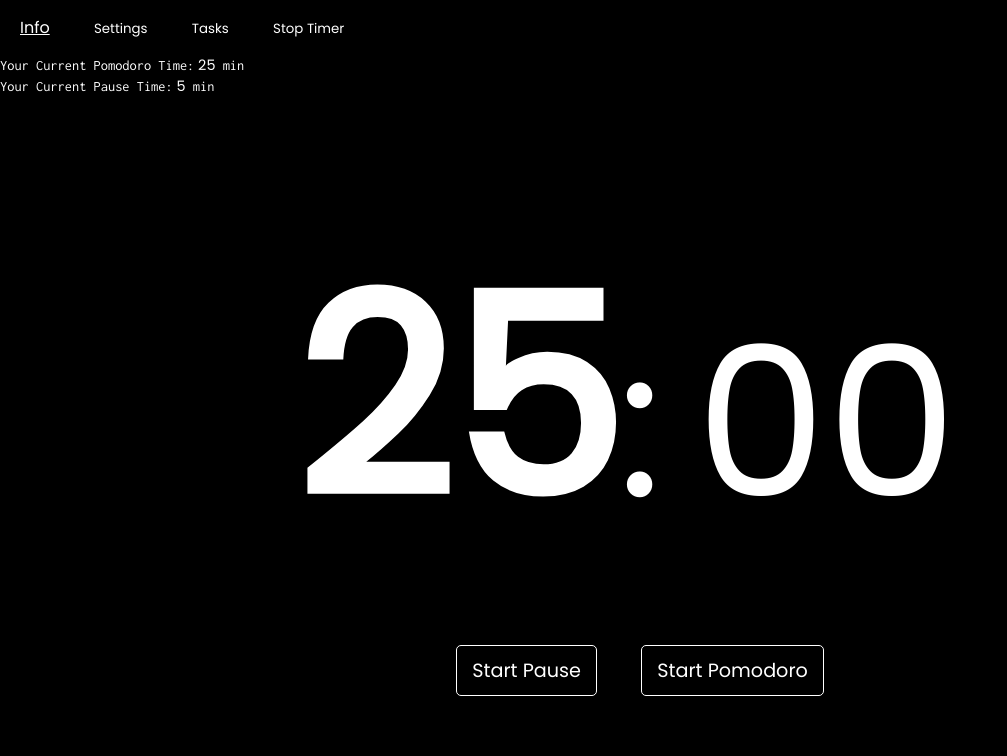
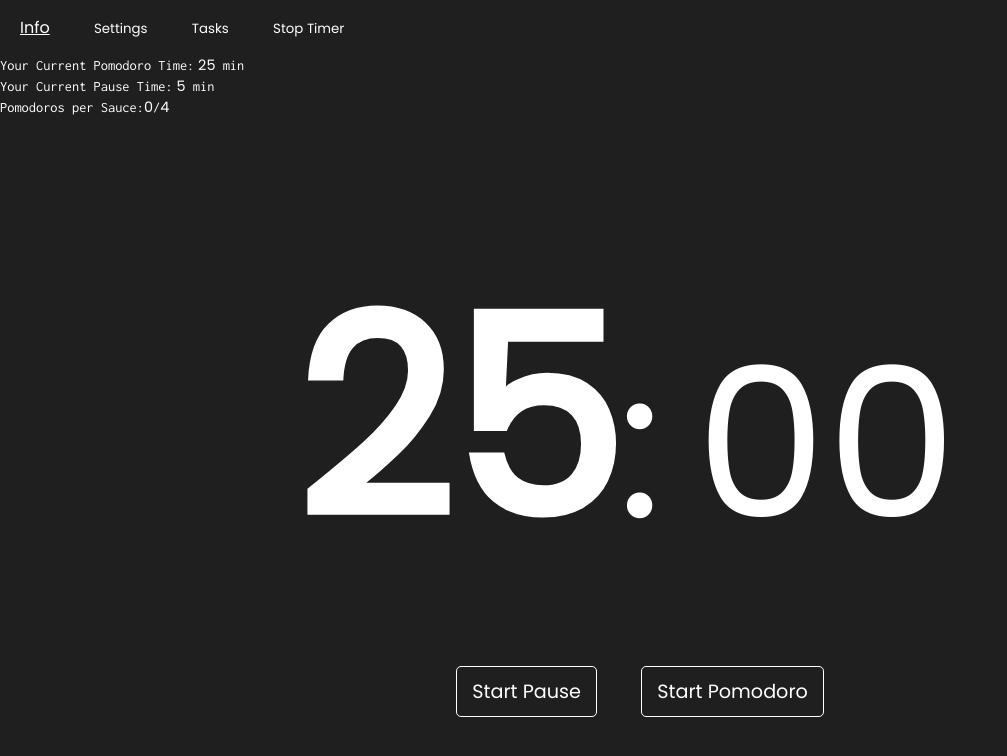
Before and after one commit to rrezartbuzhala/pomo, a plain HTML site: page pomodoro/index.html in a window 1280 px wide. Shown: the whole page, without its empty margins (0-1007 px from the left). Drawn offline with Linux system fonts and the light colour scheme.

Commit message:
sauce thing added

```diff
--- a/pomodoro/index.html
+++ b/pomodoro/index.html
@@ -11,27 +11,77 @@
 
 </head>
 
-<body>
+<body id="body">
     <section class="menu" id="settings">
-        <p id="exit-menu" onclick="HideMenu('settings');">Exit</p>
         <section class="settings-section" id="time-settings">
-            <p>Pomodoro time:</p>
-            <input class="settings-input" id="pomodoro-time" type="text">
-            <input class="settings-input" id="pause-time" type="text">
+            <h3>Time Settings</h3>
+            <!-- <input class="settings-input" type="number" id="pomodoro-time" type="text"><br> -->
+            <section class="two-settings">
+                <section class="one-setting">
+                    <p>Pomodoro Time:</p>
+                    <input class="settings-input" type="number" id="pomodoro-time" type="text">
+                </section>
+                <section class="one-setting">
+                    <p>Pause Time:</p>
+                    <input class="settings-input" type="number" id="pause-time" type="text">
+                </section>
+            </section>
+            <section class="two-settings">
+                    <section class="one-setting">
+                        <p>Pomodoros per Sauce: <span title="Typically after 4 pomodoros(140 minutes) one task is done and than you can take a longer pause, so with this option you can decide how many pomodoros you need for one task" id="sauce-info">?</span></p>
+                        <input class="settings-input" type="number" id="sauce-time" type="text">
+                    </section>
+                    <section class="one-setting">
+                        <p>Pause time after Sauce:</p>
+                        <input class="settings-input" type="number" id="after-sauce-time" type="text">
+                    </section>
+                </section>
         </section>
-        <button class="btn" onclick="SaveSettings();">Save Settings</button>
+        <section class="settings-section">
+                <h3>Time Settings</h3>
+                <section class="two-settings">
+                        <section class="one-setting">
+                            <p>Pomodoro Time:</p>
+                            <input class="settings-input" type="number" id="pomodoro-time" type="text">
+                        </section>
+                        <section class="one-setting">
+                            <p>Pause Time:</p>
+                            <input class="settings-input" type="number" id="pause-time" type="text">
+                        </section>
+                    </section>
+                    <section class="two-settings">
+                            <section class="one-setting">
+                                <p>Pomodoros per Sauce:</p>
+                                <input class="settings-input" type="number" id="sauce-time" type="text">
+                            </section>
+                            <section class="one-setting">
+                                <p>Pause time after Sauce:</p>
+                                <input class="settings-input" type="number" id="after-sauce-time" type="text">
+                            </section>
+                        </section>
+        </section>
+        <section class="settings-section">
+                <h3>Time Settings</h3>
+                <p>Pomodoro time:</p>
+                <input class="settings-input" type="number" id="pomoro-time" type="text"><br>
+                <p>Pause time:</p>
+                <input class="settings-input" type="number" id="paus-time" type="text">
+        </section>
+        <p onclick="SaveSettings();">Save Settings</p>
+        <p onclick="HideMenu('settings');">Cancel Settings</p>
     </section>
     <section class="menu" id="tasks">
         <p onclick="HideMenu('tasks');">X</p>
     </section>
     <ul class="list">
-        <li><a target="_blank" href="https://en.wikipedia.org/wiki/Pomodoro_Technique">Info</a></li>
+        <li><a target="_blank" href="https://en.wikipedia.org/wiki/Pomodoro_Technique" style="color:#ffffff">Info</a></li>
         <li><button class="btn" id="settings-button" onclick="ShowMenu('settings');">Settings</button></li>
         <li><button class="btn" id="tasks-button" onclick="ShowMenu('tasks');">Tasks</button></li>
         <li><button class="btn" onclick="location.reload();">Stop Timer</button></li>
     </ul>
     <p class="time-info">Your Current Pomodoro Time:<span id="pomodoro-time_show"> 25</span> min</p>
     <p class="time-info">Your Current Pause Time:<span id="pause-time_show"> 5</span> min</p>
+    <p class="time-info">Pomodoros per Sauce:<span id="counter">0</span>/<span id="pomodoro-per-sauce"></span></p>
     <section class="counter paramore">
         <p class="counter-clock" id="min">25</p>
         <p class="counter-clock">:</p>
--- a/pomodoro/script.js
+++ b/pomodoro/script.js
@@ -8,6 +8,7 @@ if(localStorage.getItem("workTime") != null)
 {
     setWork = parseInt(localStorage.getItem("workTime"))-1;
     document.getElementById("pomodoro-time_show").innerHTML = " "+localStorage.getItem("workTime");
+    document.getElementById("min").innerHTML = " "+localStorage.getItem("workTime");
 }
 if(localStorage.getItem("pauseTime") != null)
 {
@@ -22,6 +23,19 @@ var messageDOM = document.getElementById("message");
 var message;
 //Buttons for Starting a timer
 var startLoad = document.getElementsByClassName("start-load");
+//pomotoros counter
+var counter = 0;
+var counterDOM = document.getElementById("counter");
+//pomotoros per sauce setiings
+var perSauceDOM = document.getElementById("sauce-time");
+var perSauce = 4;
+document.getElementById("pomodoro-per-sauce").innerHTML = perSauce;
+if(localStorage.getItem("perSauce") != null)
+{
+    document.getElementById("pomodoro-per-sauce").innerHTML = localStorage.getItem("perSauce");
+}
+//Background Pictures
+document.getElementsByTagName("body")[0].style.backgroundImage = "url('bgimages/"+Math.floor(Math.random()*8)+".jpg')";
 
 //Load The CountDown
 function Load()
@@ -65,9 +79,14 @@ function PomodoroFinished()
 {
     //qka ndoth pasi qe mbaron pomodoro
     messageDOM.innerHTML = message;
+    //var id = chrome.tabs.getCurrentTab().tabId;
+    //console.log(id);
+    //var remove = browser.tabs.remove(id+1);
     document.getElementById("sound").play();
     startLoad[0].style.display = "initial";
     startLoad[1].style.display = "initial";
+    document.getElementById("counter").innerHTML = ++counter;
+
 }
 //
 function StartLoad(message)
@@ -81,9 +100,9 @@ function StartLoad(message)
     else if (message == "pomodoro") {
         pomodoroMinute = setWork;
         this.message = "Your pomodoro is over";
-        var ytLinks = ["https://www.youtube.com/watch?v=-nHf84N0Iu4", "https://www.youtube.com/watch?v=-nHf84N0Iu4", "https://www.youtube.com/watch?v=-nHf84N0Iu4", "https://www.youtube.com/watch?v=-nHf84N0Iu4"]
-        var random = Math.floor(Math.random() * 4);
-        window.open(ytLinks[random], '_blank');
+        // var ytLinks = ["https://www.youtube.com/watch?v=-nHf84N0Iu4", "https://www.youtube.com/watch?v=-nHf84N0Iu4", "https://www.youtube.com/watch?v=-nHf84N0Iu4", "https://www.youtube.com/watch?v=-nHf84N0Iu4"]
+        // var random = Math.floor(Math.random() * 4);
+        // window.open(ytLinks[random], '_blank');
     }
     minutes.innerHTML = DoubleDigit(pomodoroMinute+1);
     second = 60;
@@ -94,7 +113,7 @@ function StartLoad(message)
 }
 function ShowMenu(id)
 {
-    document.getElementById(id).style.height = "200px";
+    document.getElementById(id).style.height = "250px";
 }
 function HideMenu(id)
 {
@@ -107,15 +126,19 @@ function SaveSettings()
     //Inputs from setting for setWork and setPause, Defaults:24,4;
     var workTime = parseInt(document.getElementById("pomodoro-time").value);
     var pauseTime = parseInt(document.getElementById("pause-time").value);
-    if (!(Number.isNaN(workTime)))
+    if (!(Number.isNaN(workTime)) && workTime > 0)
     {
         setWork = workTime;
         localStorage.setItem("workTime", setWork);
     }
-    if (!(Number.isNaN(pauseTime))) {
+    if (!(Number.isNaN(pauseTime)) && pauseTime > 0) {
         setPause = pauseTime;
         localStorage.setItem("pauseTime", setPause);
     }
+    if (!(Number.isNaN(parseInt(perSauceDOM.value))) && parseInt(perSauceDOM.value) > 0) {
+        localStorage.setItem("perSauce", parseInt(perSauceDOM.value));
+    }
+
     location.reload();
     document.getElementById("settings").style.height = "0px";
 
--- a/pomodoro/style.css
+++ b/pomodoro/style.css
@@ -3,11 +3,18 @@
     padding:0px;
     box-sizing: border-box;
     font-family: 'Poppins',sans-serif;
-    color:#ffffff;
+
 
 }
+*:focus {
+    outline: none;
+}
 body{
-    background-color:#000000;
+    background-color:#000000e0;
+    background-repeat: no-repeat;
+    background-size: 100%;
+    background-blend-mode: darken;
+    color:#ffffff;
 
 }
 .counter{
@@ -41,16 +48,20 @@ body{
     border: 1px solid #ffffff;
     border-radius: 5px;
     padding: 10px 15px;
+    color:#ffffff;
 }
 .menu{
+    text-align:center;
     height: 0px;
-    background-color: #ffffff;
+    background-color: #f3f3f3;
     overflow: hidden;
     color:#000000 !important;
     text-overflow: ellipsis;
+
 }
 .menu p {
-    display: in;
+    font-size:70%;
+
 }
 .list li{
     display: inline-block;
@@ -59,6 +70,7 @@ body{
 .btn{
     background-color:transparent;
     border:none;
+    color: #ffffff;
 }
 .time-info
 {
@@ -70,16 +82,32 @@ body{
 }
 .settings-input
 {
-    width: 100%;
-    margin-top:15px;
-    padding:10px 5px;
-    color: #000000;
-    border:none;
-    border-bottom:1px solid black;
+    width: 90%;
+    margin-bottom:15px;
+    padding:5px 5px;
+    border:1px solid #a8a8a8;
+    border-radius: 10px;
 }
 .settings-section
 {
+    background: linear-gradient(to bottom right, #ffffff,#ebebeb);
+    text-align: left;
+    margin:10px 15px;
+    padding:10px 10px;
     display: inline-block;
     width:30%;
-    background-color: green;
+    color:#000000 !important;
+    /* border: 1px dotted #000000; */
+    border-radius: 5px;
 }
+.two-settings{
+    display: inline-block;
+    width: 47%;
+    margin-top:20px;
+
+}
+#sauce-info{
+    padding:0px 5px;
+    background:rgb(160, 160, 160);
+    border-radius:50px;
+}
```
